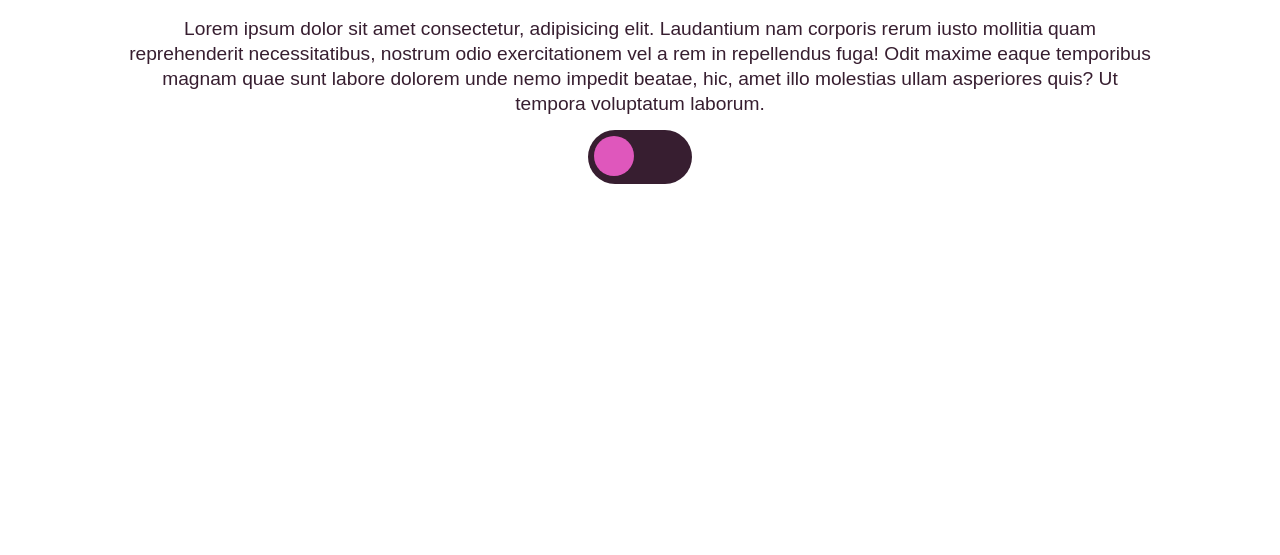
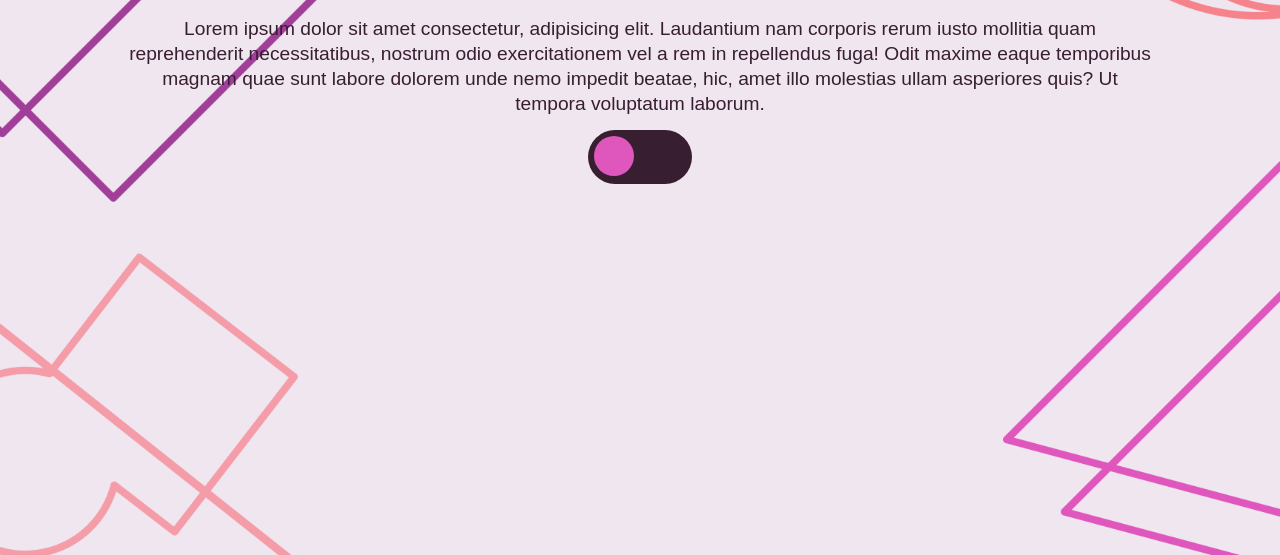
Before and after one commit to JamesRomero2/blue-sass, a plain HTML site: page index.html in a window 1280 px wide. Shown: the part 245-800 px from the top of the page. Drawn offline with nearby package versions, Linux system fonts and the light colour scheme; files that its build step writes are made by us from their sources.

Commit message:
Image Issues

```diff
--- a/src/scss/_variables.scss
+++ b/src/scss/_variables.scss
@@ -1,5 +1,5 @@
 // Light Palette
-$light_bg_img: url(./src/assets/img/LightBG.png);
+$light_bg_img: url(/src/assets/img/LightBG.png);
 $light_bg_color: #F0E6EF;
 $light_txt_color: #371E30;
 $light_color_1: #A03E99;
@@ -7,7 +7,7 @@ $light_color_2: #DF57BC;
 
 
 // Dark Palette
-$dark_bg_img: url(./src/assets/img/DarkBG.png);
+$dark_bg_img: url(/src/assets/img/DarkBG.png);
 $dark_bg_color: #371E30;
 $dark_txt_color: #F0E6EF;
 $dark_color_1: #9C89B8;
```
